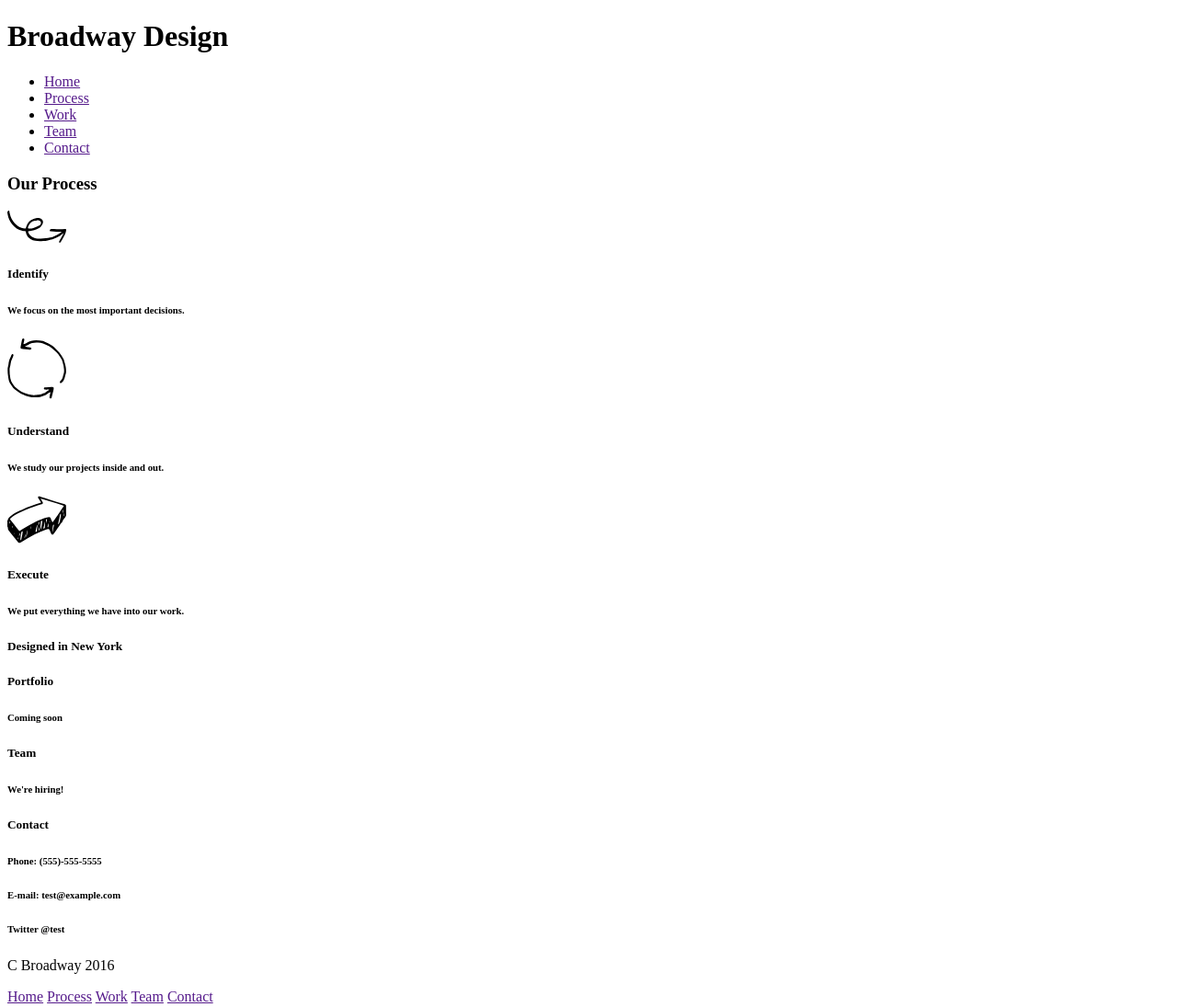
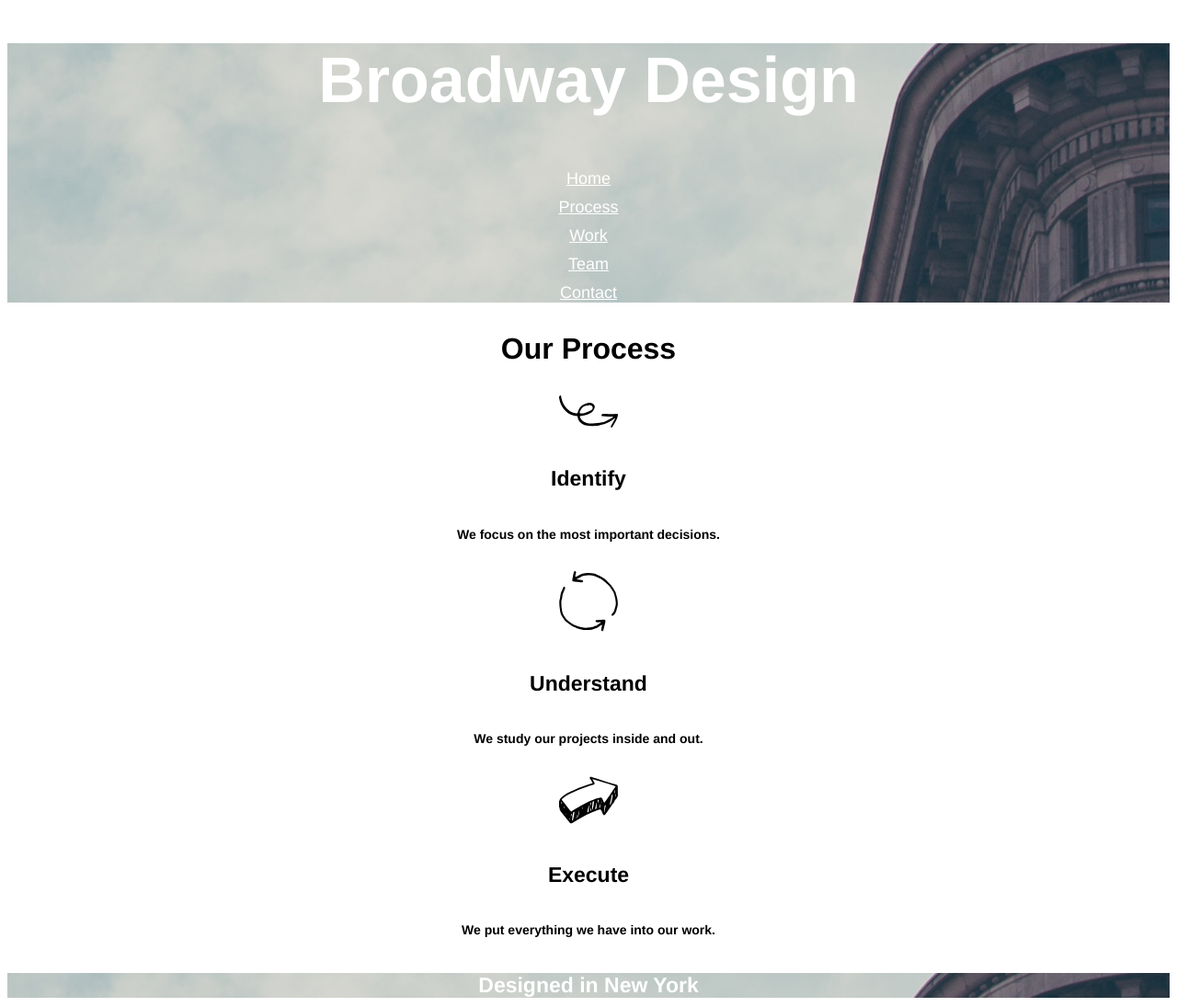
Before and after one commit to MikeParish/broadway, a plain HTML site: page index.html in a window 1280 px wide. Shown: the top 1095 px of the page at 92% size. Drawn offline with Linux system fonts and the light colour scheme; files whose address does not match are found by name.

Commit message:
Finish HTML and CSS

```diff
--- a/index.html
+++ b/index.html
@@ -7,6 +7,8 @@
   </head>
 
   <body>
+
+    <div id="banner">
       <h1>Broadway Design</h1>
 
       <ul>
@@ -16,6 +18,7 @@
         <li><a href="">Team</a></li>
         <li><a href="">Contact</a></li>
       </ul>
+    </div>
 
     <h3>Our Process</h3>
     <img src="./resources/images/identify.svg">
@@ -39,7 +42,9 @@
     <h6>E-mail: test@example.com</h6>
     <h6>Twitter @test</h6>
 
-    <p id="copyright">C Broadway 2016</p> <a href="">Home</a> <a href="">Process</a> <a href="">Work</a> <a href="">Team</a> <a href="">Contact</a>
+    <div id="footer">
+      <small>© Broadway 2016</small> <a href="">Home</a> <a href="">Process</a> <a href="">Work</a> <a href="">Team</a> <a href="">Contact</a>
+    </div>
 
   </body>
 
--- a/resources/css/style.css
+++ b/resources/css/style.css
@@ -0,0 +1,57 @@
+body {
+  text-align: center;
+  font-family: Helvetica;
+}
+
+ul {
+  list-style-type: none;
+  padding: 0;
+  font-size: 18px;
+}
+
+a {
+  color: White;
+}
+
+li {
+  padding-top: 10px;
+}
+
+h1 {
+  font-size: 70px;
+  font-weight: bold;
+  color: White;
+}
+
+#banner {
+  background-image: url(file:///Users/admin/Documents/projects/Broadway/resources/images/the-flatiron-building.png);
+}
+
+h3 {
+  font-size: 32px;
+  font-weight: bold;
+}
+
+h5 {
+  font-size: 23px;
+  font-weight: bold;
+}
+
+h6 {
+    font-size: 14px;
+}
+
+small {
+  font-size: 11px;
+}
+
+#flat_iron_small {
+  background-image: url(file:///Users/admin/Documents/projects/Broadway/resources/images/the-flatiron-building.png);
+  color: White;
+}
+
+#footer {
+  background-color: Dimgray;
+  color: White;
+  text-align: left;
+}
```
Lines whose indentation alone changed are shown as unchanged.
